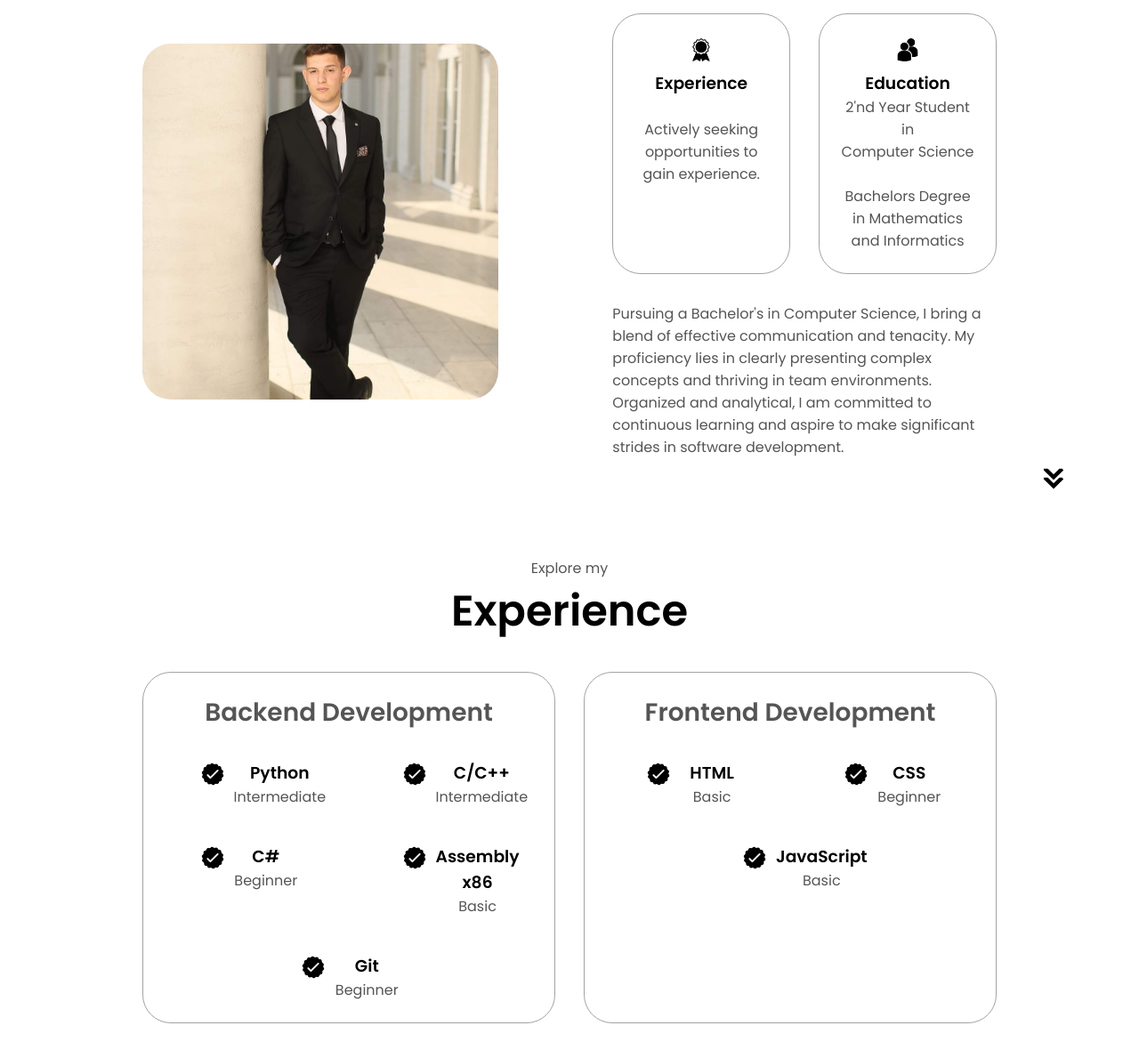
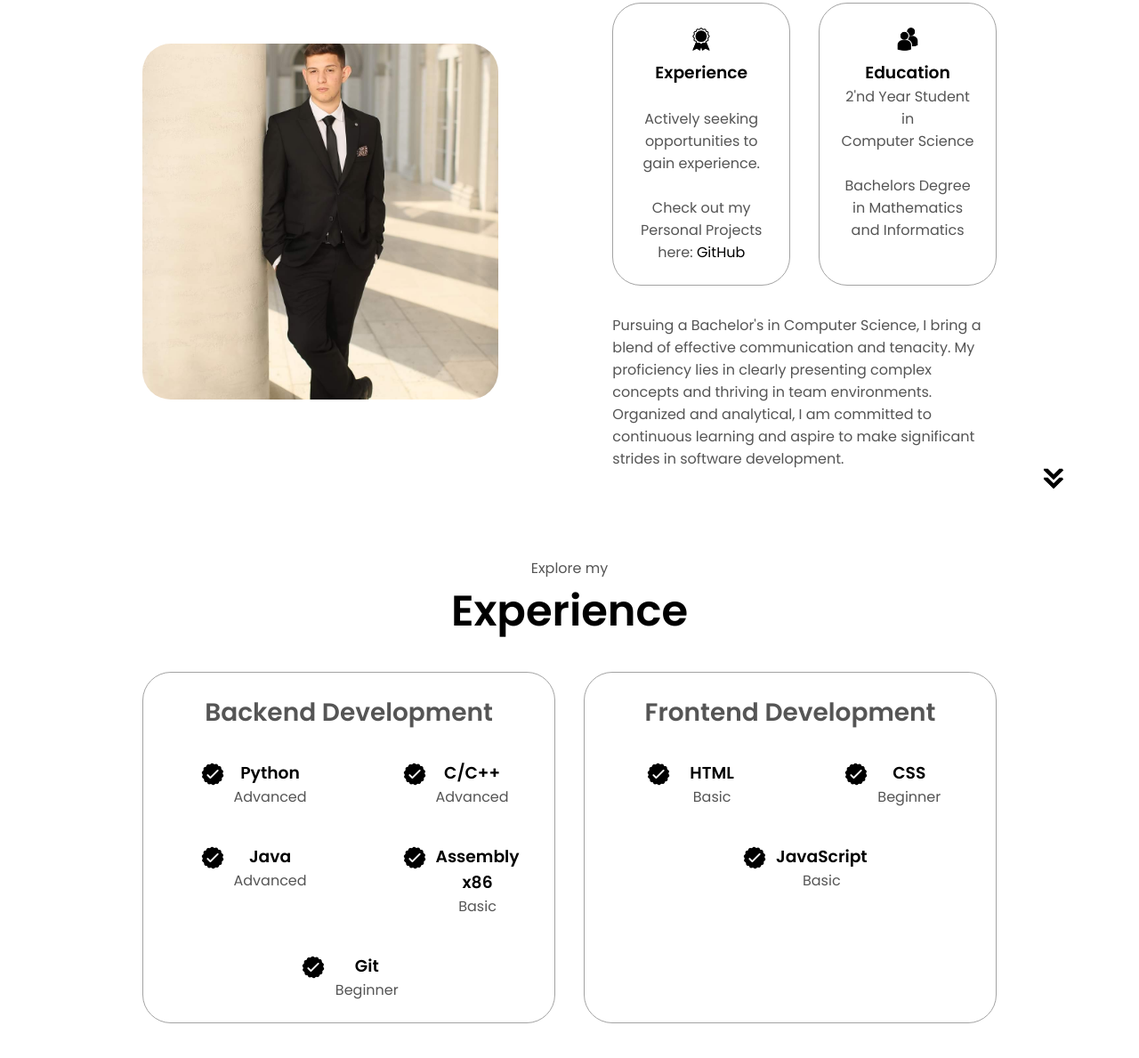
Before and after one commit to TudorBuha/MyCV_Portofolio, a plain HTML site: page index.html in a window 1280 px wide. Shown: the part 1070-2259 px from the top of the page at 89% size. Drawn offline with Linux system fonts and the light colour scheme.

Commit message:
updated code

```diff
--- a/index.html
+++ b/index.html
@@ -90,6 +90,12 @@
                         <h3>Experience</h3>
                         <br>
                         <p>Actively seeking opportunities to gain experience.</p>
+                        <br>
+                        <p>Check out my Personal Projects here:
+                            <a href="
+                            //github.com/TudorBuha/"
+                            >GitHub</a>
+                        </p>
                     </div>
                     <div class="details-container">
                         <img
@@ -135,7 +141,7 @@
                             />
                             <div>
                                 <h1>Python</h1>
-                                <p>Intermediate</p>
+                                <p>Advanced</p>
                             </div>
                         </article>
                         <article>
@@ -146,7 +152,7 @@
                             />
                             <div>
                                 <h1>C/C++</h1>
-                                <p>Intermediate</p>
+                                <p>Advanced</p>
                             </div>
                         </article>
                         <article>
@@ -156,8 +162,8 @@
                               class="icon"
                             />
                             <div>
-                                <h1>C# </h1>
-                                <p>Beginner</p>
+                                <h1>Java </h1>
+                                <p>Advanced</p>
                             </div>
                         </article>
                         <article>
```
